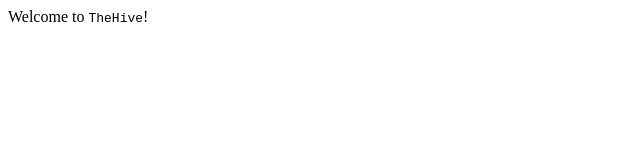
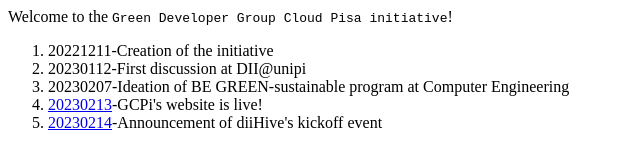
Before and after one commit to diiHive/diiHive.github.io, a plain HTML site: page index.html in a window 1280 px wide. Shown: the whole page, without its empty margins (0-640 px from the left). Drawn offline with Linux system fonts and the light colour scheme.

Commit message:
set chronology

```diff
--- a/index.html
+++ b/index.html
@@ -1,9 +1,18 @@
 <html lang="en">
 <head>
-  <title>GCPI</title>
+  <title>GCPi</title>
   <link rel="stylesheet" type="text/css" href="style.css">
 </head>
 <body>
-  <p1>Welcome to <code>TheHive</code>!</p1>
+  <p1>Welcome to the <code>Green Developer Group Cloud Pisa initiative</code>!</p1>
+  <nav class="milestones">
+    <ol>
+        <li class="milestone">20221211-Creation of the initiative</li>
+        <li class="milestone">20230112-First discussion at DII@unipi</li>
+        <li class="milestone">20230207-Ideation of BE GREEN-sustainable program at Computer Engineering</li>
+        <li class="milestone"><a href="index">20230213</a>-GCPi's website is live!</li>
+        <li class="milestone"><a href="20230214">20230214</a>-Announcement of diiHive's kickoff event</li>
+    </ol>
+</nav>
   </body>
 </html>
```
